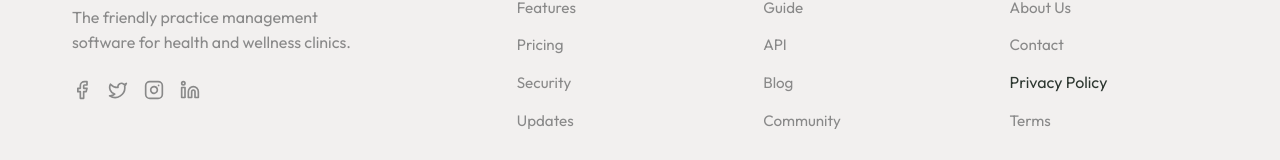
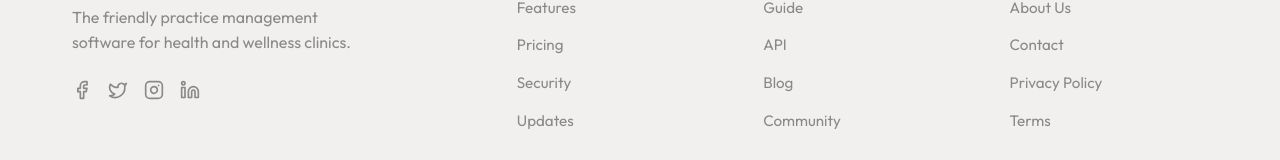
Before and after one commit to Danialjatt/Tekvia.Danial, a React (Vite) app: page / in a window 1280 px wide. Shown: the part 5705-5865 px from the top of the page. Built offline with nearby package versions, Linux system fonts and the light colour scheme.

Commit message:
16th commit

```diff
--- a/src/components/Footer.css
+++ b/src/components/Footer.css
@@ -57,6 +57,23 @@
     color: var(--color-primary);
 }
 
+.footer-link-btn {
+    background: none;
+    border: none;
+    padding: 0;
+    font: inherit;
+    color: var(--color-text-light);
+    cursor: pointer;
+    text-decoration: none;
+    transition: color 0.2s;
+    font-size: 0.95rem;
+    /* Match .footer-col ul li a */
+}
+
+.footer-link-btn:hover {
+    color: var(--color-primary);
+}
+
 .footer-bottom {
     text-align: center;
     padding-top: 2rem;
--- a/src/components/Footer.jsx
+++ b/src/components/Footer.jsx
@@ -50,18 +50,8 @@ const Footer = () => {
                             <li><a href="#">Contact</a></li>
                             <li>
                                 <button
+                                    className="footer-link-btn"
                                     onClick={() => setShowPrivacy(true)}
-                                    style={{
-                                        background: 'none',
-                                        border: 'none',
-                                        padding: 0,
-                                        font: 'inherit',
-                                        color: 'inherit',
-                                        cursor: 'pointer',
-                                        textDecoration: 'none'
-                                    }}
-                                    onMouseEnter={(e) => e.target.style.color = 'var(--color-primary)'}
-                                    onMouseLeave={(e) => e.target.style.color = 'inherit'}
                                 >
                                     Privacy Policy
                                 </button>
--- a/src/components/SignUp.jsx
+++ b/src/components/SignUp.jsx
@@ -2,6 +2,7 @@ import React, { useState } from 'react';
 import { Link, useNavigate } from 'react-router-dom';
 import { ArrowLeft, Check, AlertCircle } from 'lucide-react';
 import './Auth.css';
+import PrivacyModal from './PrivacyModal';
 
 const SignUp = () => {
     const navigate = useNavigate();
@@ -15,6 +16,7 @@ const SignUp = () => {
     });
     const [isLoading, setIsLoading] = useState(false);
     const [error, setError] = useState(null);
+    const [showPrivacy, setShowPrivacy] = useState(false);
 
     const handleChange = (e) => {
         const { name, value, type, checked } = e.target;
@@ -179,7 +181,7 @@ const SignUp = () => {
                                 required
                             />
                             <label htmlFor="agreeToTerms" className="checkbox-label">
-                                I agree to the <a href="#terms" style={{ color: 'var(--color-primary)', textDecoration: 'underline' }}>Terms of Service</a> and <a href="#privacy" style={{ color: 'var(--color-primary)', textDecoration: 'underline' }}>Privacy Policy</a>.
+                                I agree to the <a href="#terms" style={{ color: 'var(--color-primary)', textDecoration: 'underline' }}>Terms of Service</a> and <button type="button" onClick={() => setShowPrivacy(true)} style={{ color: 'var(--color-primary)', textDecoration: 'underline', background: 'none', border: 'none', padding: 0, font: 'inherit', cursor: 'pointer', display: 'inline' }}>Privacy Policy</button>.
                             </label>
                         </div>
 
@@ -203,6 +205,7 @@ const SignUp = () => {
                     </button>
                 </div>
             </div>
+            <PrivacyModal isOpen={showPrivacy} onClose={() => setShowPrivacy(false)} />
         </div>
     );
 };
```
